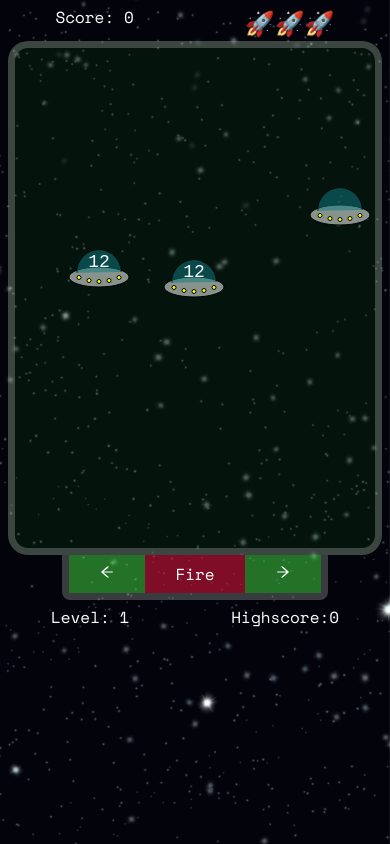
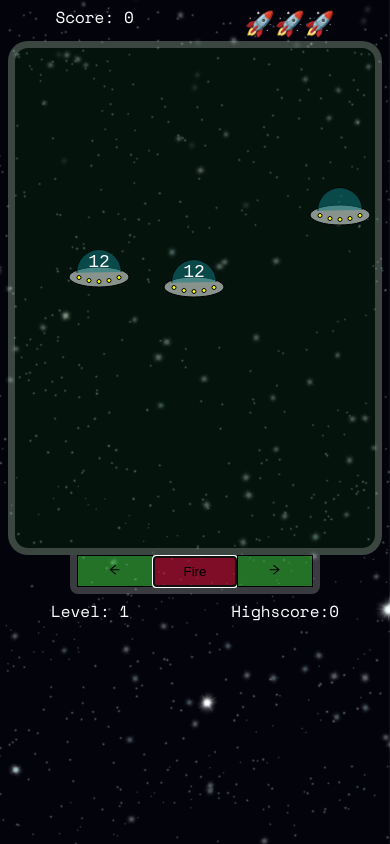
Before and after one commit to Abarragan89/math_madness_2, a Next.js app: page /gameOne in a window 390 px wide. Built offline with nearby package versions, Linux system fonts and the light colour scheme; no server answers.

Commit message:
Feature: mobile controls imitate a hold on button

```diff
--- a/pages/gameOne.tsx
+++ b/pages/gameOne.tsx
@@ -98,7 +98,7 @@ function GameOne() {
                     bullet.y - 5 > alien.y - 10
                 ) {
                     bullets.splice(j, 1);
-                    handleCollision(alien, i, ctx.current);
+                    handleCollision(alien, i, j,  ctx.current);
                 }
             })
         })
@@ -126,14 +126,17 @@ function GameOne() {
         }
     }
 
-    function handleCollision(alien: Alien, i: number, ctx: CanvasRenderingContext2D) {
+
+    const destroyedAlien = useRef<boolean>(false)
+    function handleCollision(alien: Alien, i: number, j: number, ctx: CanvasRenderingContext2D) {
         // if answer is correct: make new problem ,add to score, add to total correct, check for level/speed increase
         if (alien.answer === answer.current) {
+            destroyedAlien.current = true
+            // playAlienDestroyed();
             bullets.current.length = 0;
             generateProblem(ctx);
             score.current = score.current + 100 * speed.current;
             totalCorrect.current += 1
-            playAlienDestroyed();
             if (totalCorrect.current >= 45) {
                 speed.current = 3;
                 level.current = 7;
@@ -156,6 +159,7 @@ function GameOne() {
             // if wrong, remove a life, check if game is over, and erase the alien that was shot.
         } else {
             playProblemTimerExpired();
+            bullets.current.splice(j, 1);
             lives.current.pop();
             // set state for lost life to cause a rerender so UI displays correct number of lives.
             setLostLife(randomNumberGenerator(1000000));
@@ -313,13 +317,7 @@ function GameOne() {
 
     function checkKeyUp(e) {
         if (e.keyCode == '32') {
-            bullets.current.push(new Bullet(
-                ctx.current,
-                spaceship.current.position.x + 60,
-                spaceship.current.position.y,
-                3
-                ))
-                playLaserGun();
+            fireBullet();
         }
         else if (e.keyCode == '37') {
             keys.right.pressed = false;
@@ -379,6 +377,47 @@ function GameOne() {
         }
     }, [username, gameType])
 
+    function playSound() {
+        if (destroyedAlien.current) {
+            playAlienDestroyed();
+            destroyedAlien.current = false;
+        }
+    }
+
+    function fireBullet() {
+        playLaserGun();
+        bullets.current.push(new Bullet(
+            ctx.current,
+            spaceship.current.position.x + 60,
+            spaceship.current.position.y,
+            3
+            ))
+        requestAnimationFrame(playSound)
+    }
+
+
+    // Counter for mobile arrows to imitating hold button to move spaceship
+    //start interval when mouse down and clear it when mouse is pressed up.
+    const turningRef = useRef(null)
+    const startCounter = (direction:string) => {
+        if (turningRef.current) return;
+        turningRef.current = setInterval(() => {
+            if(direction === 'left') {
+                spaceship.current.position.x -= 1;
+                spaceship.current.rotation = -0.15
+            } else {
+                spaceship.current.position.x += 1;
+                spaceship.current.rotation = 0.15
+            }
+        }, 1);
+      };
+      const stopCounter = () => {
+        if (turningRef.current) {
+          clearInterval(turningRef.current);
+          turningRef.current = null;
+        }
+      };
+
     return (
         <>
         <Head>
@@ -424,18 +463,21 @@ function GameOne() {
                     <canvas width={360} height={500} ref={canvasRef} />
                     {/* Controls */}
                     <div className={styles.controls}>
-                        <p onClick={() => spaceship.current.position.x -= 6}><AiOutlineArrowLeft /></p>
-                        <p onClick={() => {
-                            bullets.current.push(new Bullet(
-                                ctx.current,
-                                spaceship.current.position.x + 60,
-                                spaceship.current.position.y,
-                                3))
-                                playLaserGun();
-                        }
-                    }
-                        >Fire</p>
-                        <p onClick={() => spaceship.current.position.x += 6}><AiOutlineArrowRight /></p>
+                        <button
+                        onPointerDown={() => startCounter('left')}
+                        onPointerUp={stopCounter}
+                        onMouseLeave={stopCounter}
+                        // onMouseDown={() => spaceship.current.position.x -= 6}
+                        >
+                            <AiOutlineArrowLeft />
+                        </button>
+                        <button autoFocus onClick={fireBullet}>Fire</button>
+                        <button
+                        onPointerDown={() => startCounter('right')}
+                        onPointerUp={stopCounter}
+                        onMouseLeave={stopCounter}
+                        // onClick={() => spaceship.current.position.x += 6}
+                        ><AiOutlineArrowRight /></button>
                     </div>
                     <div className='flex-box-sa'>
                         <p>Level: {level.current}</p>
--- a/styles/gameOne/gameOne.module.css
+++ b/styles/gameOne/gameOne.module.css
@@ -34,12 +34,13 @@
   border-top: none;
   border-radius: 0 0 8px 8px;
 }
-.mainStudyPage .controls p {
+.mainStudyPage .controls button {
   padding: 7px 30px;
   background-color: rgba(67, 224, 67, 0.507);
   display: inline-block;
+  border: 1px solid black;
 }
-.mainStudyPage .controls p:nth-child(2) {
+.mainStudyPage .controls button:nth-child(2) {
   background-color: rgba(250, 24, 67, 0.507);
 }
 
--- a/styles/gameOne/gameOne.module.scss
+++ b/styles/gameOne/gameOne.module.scss
@@ -36,12 +36,13 @@
         border: 7px solid rgba(255, 255, 255, 0.22);
         border-top: none;
         border-radius: 0 0 8px 8px;
-        p {
+        button {
             padding: 7px 30px;
             background-color: rgba(67, 224, 67, 0.507);
             display: inline-block;
+            border: 1px solid black;
         }
-        p:nth-child(2) {
+        button:nth-child(2) {
             background-color: rgba(250, 24, 67, 0.507);
         }
     }
```
Also changed, not shown: 1 other file (tests, documents, lock files or other folders).
